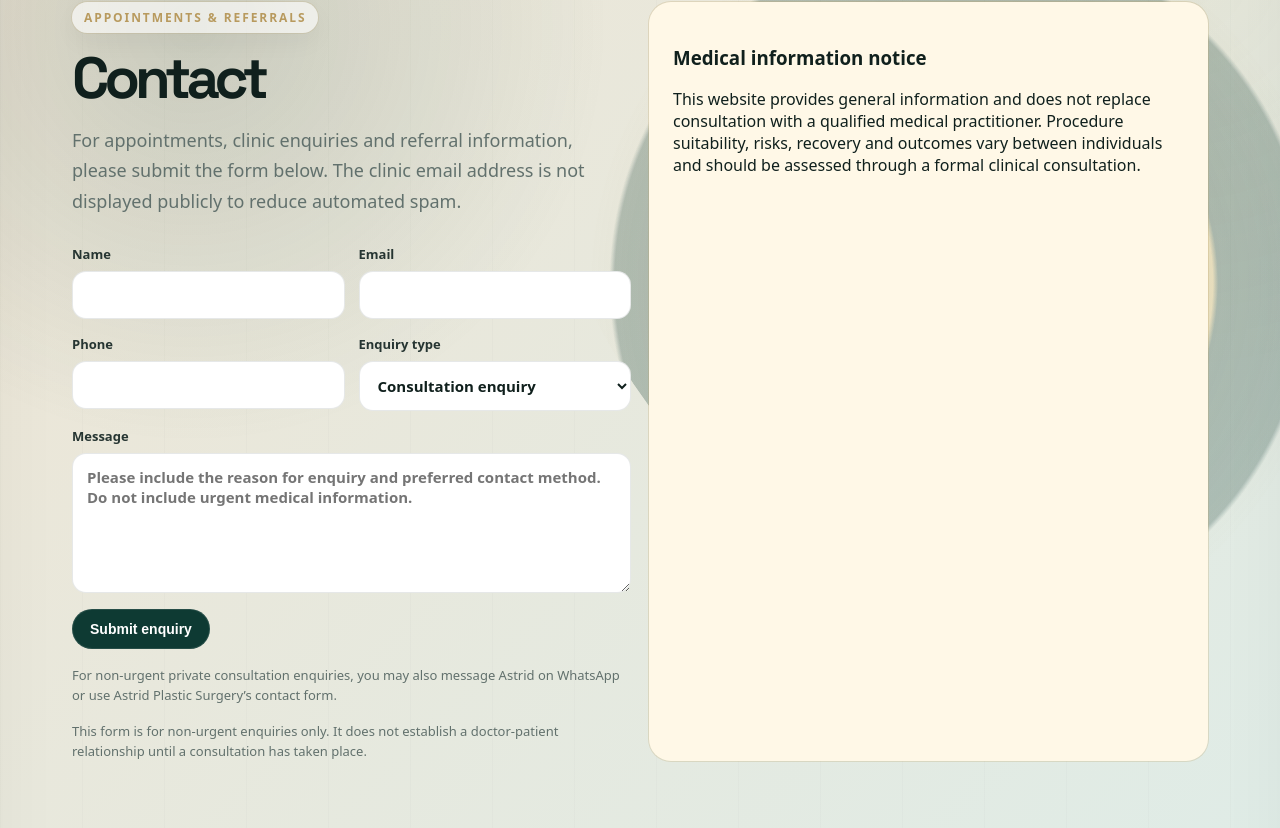
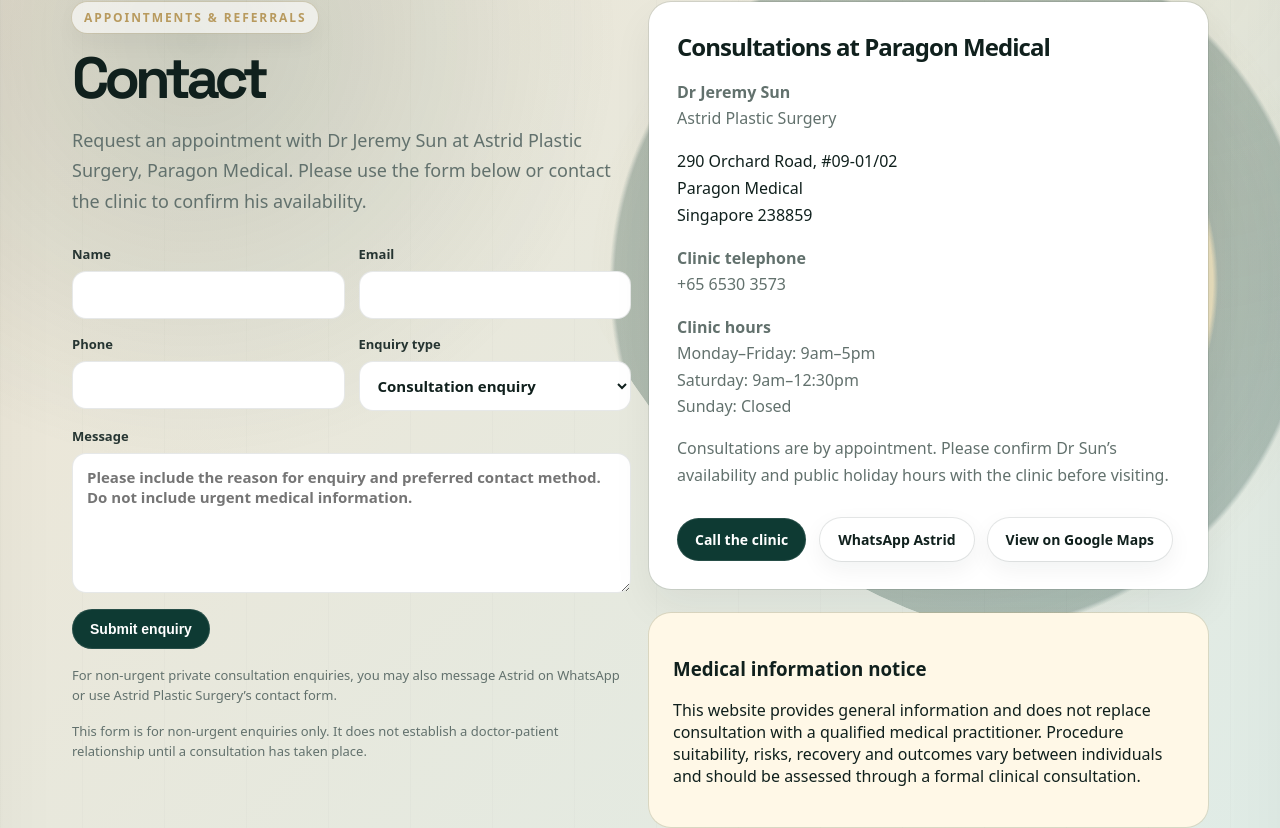
Before and after one commit to zatyrical/plasticwebsite, a Next.js app: page / in a window 1280 px wide. Shown: the part 8736-9564 px from the top of the page. Built offline with nearby package versions, Linux system fonts and the light colour scheme.

Commit message:
Align Paragon consultation details with Google Business Profile

```diff
--- a/app/page.tsx
+++ b/app/page.tsx
@@ -46,7 +46,22 @@ const jsonLd = {
       reviewedBy: { '@id': 'https://www.drjeremysun.com/#physician' },
       author: { '@id': 'https://www.drjeremysun.com/#physician' }
     },
-    physicianJsonLd
+    physicianJsonLd,
+    {
+      '@type': 'MedicalBusiness',
+      '@id': 'https://www.drjeremysun.com/#medicalbusiness',
+      name: 'Dr Jeremy Sun Plastic Surgery',
+      url: 'https://www.drjeremysun.com/',
+      telephone: '+65 6530 3573',
+      address: {
+        '@type': 'PostalAddress',
+        streetAddress: '290 Orchard Road, #09-01/02, Paragon Medical',
+        addressLocality: 'Singapore',
+        postalCode: '238859',
+        addressCountry: 'SG'
+      },
+      hasMap: 'https://www.google.com/maps/place/Dr+Jeremy+Sun/data=!4m2!3m1!1s0x0:0xcba381971e77822e'
+    }
   ]
 };
 
@@ -206,10 +221,29 @@ export default function Home() {
           <div>
             <div className="eyebrow">Appointments & referrals</div>
             <h2>Contact</h2>
-            <p className="section-intro">For appointments, clinic enquiries and referral information, please submit the form below. The clinic email address is not displayed publicly to reduce automated spam.</p>
+            <p className="section-intro">Request an appointment with Dr Jeremy Sun at Astrid Plastic Surgery, Paragon Medical. Please use the form below or contact the clinic to confirm his availability.</p>
             <ContactForm />
           </div>
-          <div className="compliance"><h3>Medical information notice</h3><p>This website provides general information and does not replace consultation with a qualified medical practitioner. Procedure suitability, risks, recovery and outcomes vary between individuals and should be assessed through a formal clinical consultation.</p></div>
+          <div>
+            <div className="card">
+              <h3>Consultations at Paragon Medical</h3>
+              <p><strong>Dr Jeremy Sun</strong><br />Astrid Plastic Surgery</p>
+              <address style={{ fontStyle: 'normal', lineHeight: 1.7 }}>
+                290 Orchard Road, #09-01/02<br />
+                Paragon Medical<br />
+                Singapore 238859
+              </address>
+              <p><strong>Clinic telephone</strong><br /><a href="tel:+6565303573">+65 6530 3573</a></p>
+              <p><strong>Clinic hours</strong><br />Monday–Friday: 9am–5pm<br />Saturday: 9am–12:30pm<br />Sunday: Closed</p>
+              <p>Consultations are by appointment. Please confirm Dr Sun’s availability and public holiday hours with the clinic before visiting.</p>
+              <div className="hero-actions">
+                <a className="btn btn-primary" href="tel:+6565303573">Call the clinic</a>
+                <a className="btn btn-ghost" href="https://wa.me/6587649219" target="_blank" rel="noreferrer">WhatsApp Astrid</a>
+                <a className="btn btn-ghost" href="https://www.google.com/maps/place/Dr+Jeremy+Sun/data=!4m2!3m1!1s0x0:0xcba381971e77822e" target="_blank" rel="noreferrer">View on Google Maps</a>
+              </div>
+            </div>
+            <div className="compliance" style={{ marginTop: '24px' }}><h3>Medical information notice</h3><p>This website provides general information and does not replace consultation with a qualified medical practitioner. Procedure suitability, risks, recovery and outcomes vary between individuals and should be assessed through a formal clinical consultation.</p></div>
+          </div>
         </div>
       </section>
     </main>
```
